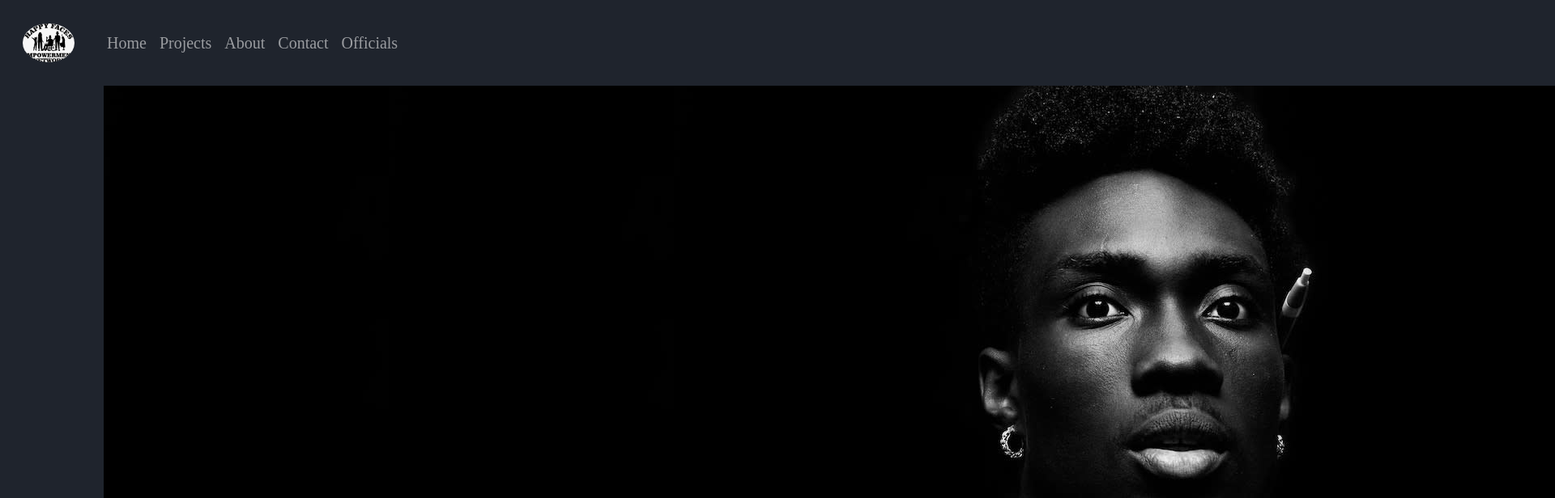
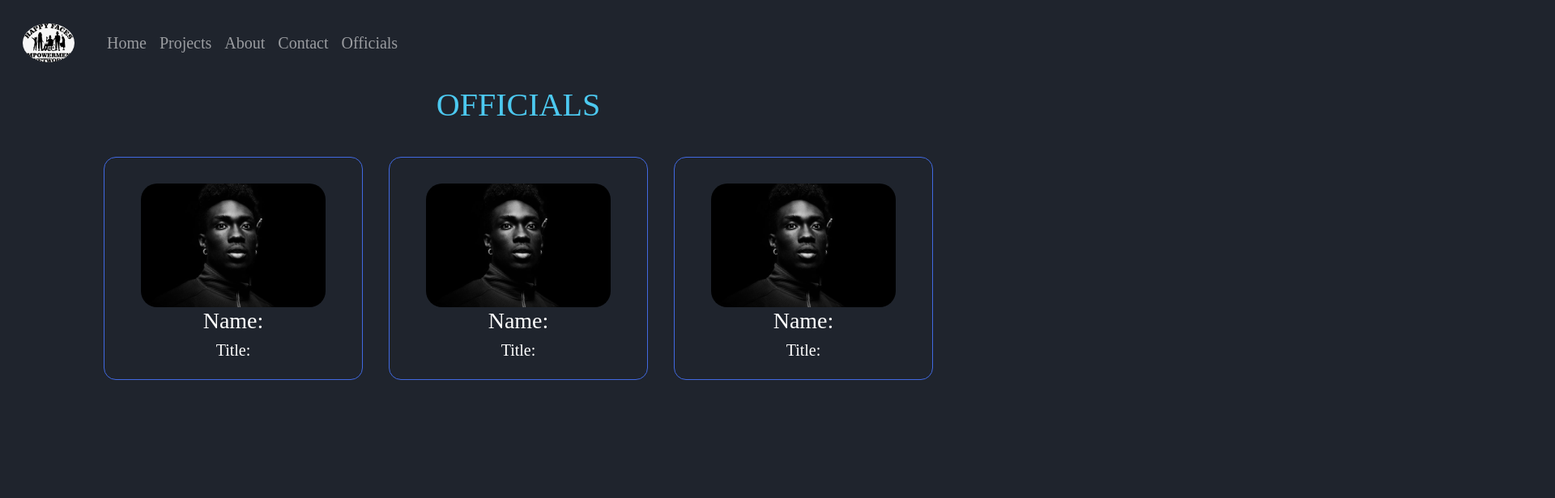
Before and after one commit to yegonkimutai/Happy-faces, a React (Create React App) app: page /officials in a window 1280 px wide. Shown: the top 616 px of the page at 81% size, 1920 px wide, since content can reach past the window. Built offline with nearby package versions, Linux system fonts and the light colour scheme; a web font is replaced by a local one.

Commit message:
:sparkles: Style officials section

```diff
--- a/src/pages/Officials.js
+++ b/src/pages/Officials.js
@@ -4,31 +4,28 @@ import '../style/Officials.css'
 
 function Officials() {
   return (
+    <>
+        <h1 className='official-header'>OFFICIALS</h1>
         <div className='official-main'>
             <div className='port-main'>
-            <div className='port-img'>
-                <img src={portrait} alt=''/>
-            </div>
+                <img src={portrait} alt='' className='port-img'/>
                 <h3>Name:</h3>
                 <h5>Title:</h5>
             </div>
 
             <div className='port-main'>
-            <div className='port-img'>
-                <img src={portrait} alt=''/>
-            </div>
-            <h3>Name:</h3>
-            <h5>Title:</h5>
+                <img src={portrait} alt='' className='port-img'/>
+                <h3 className='port-name'>Name:</h3>
+                <h5 port-desc>Title:</h5>
             </div>
 
             <div className='port-main'>
-            <div className='port-img'>
-                <img src={portrait} alt=''/>
-            </div>
+                <img src={portrait} alt='' className='port-img'/>
                 <h3>Name:</h3>
                 <h5>Title:</h5>
             </div>
         </div>
+    </>
   )
 }
 
--- a/src/style/Officials.css
+++ b/src/style/Officials.css
@@ -4,4 +4,40 @@
     align-items: center;
     justify-content: center;
     gap: 2rem;
+    text-align: center;
 }
+
+.port-main {
+    border: 1px solid var(--second-main);
+    padding: 1rem;
+    border-radius: 15px;
+    margin-top: 2rem;
+}
+
+.official-header {
+    text-align: center;
+    color: var(--main-color);
+    font-size: 2.5rem;
+}
+
+.port-img {
+    width: 80%;
+    height: 50%;
+    border-radius: 20px;
+    margin-top: 1rem;
+}
+
+@media (max-width: 750px) {
+    .official-main {
+        grid-template-columns: repeat(2, 40%);
+
+    }
+}
+
+@media (max-width: 500px) {
+    .official-main {
+        grid-template-columns: repeat(2, 48%);
+        gap: 0.5rem;
+
+    }
+}
```
Lines whose indentation alone changed are shown as unchanged.
